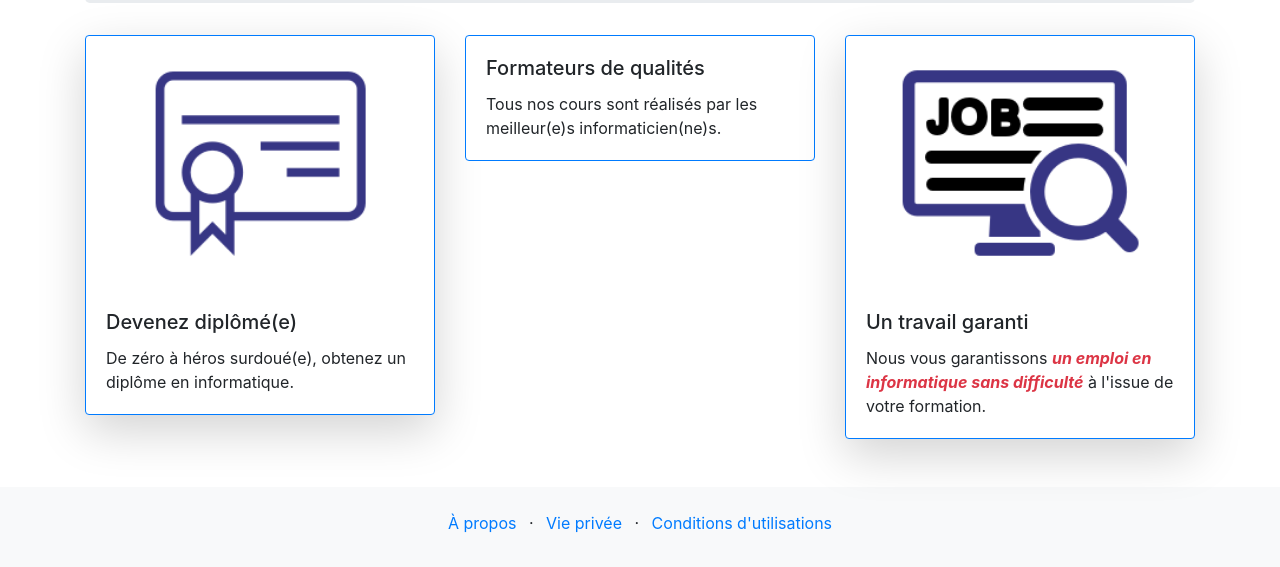
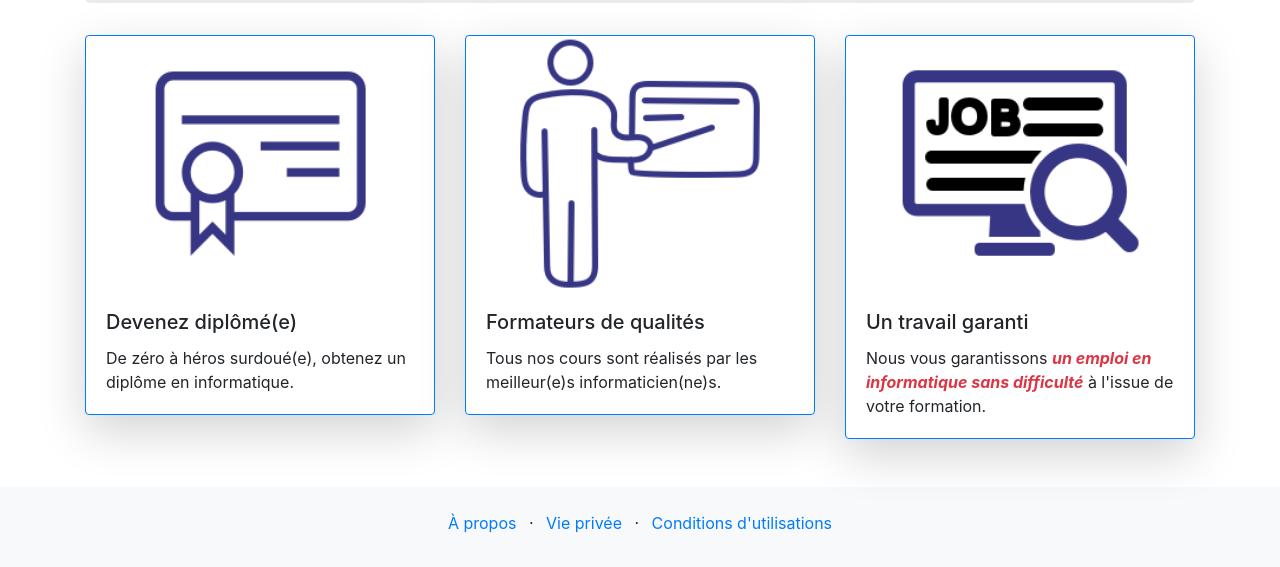
Before and after one commit to Sebbysebby/Sebbysebby, a plain HTML site: page index.html in a window 1280 px wide. Shown: the part 2320-2887 px from the top of the page. Drawn offline with nearby package versions, Linux system fonts and the light colour scheme.

Commit message:
Coma missing correction

```diff
--- a/index.html
+++ b/index.html
@@ -207,9 +207,9 @@
         </div>
       </div>
       <div class="col-12 col-lg-4">
-        <div class="card mb-4 mb-lg-0 border-primary shadow-lg>
+        <div class="card mb-4 mb-lg-0 border-primary shadow-lg">
           <img src="images/home/instruction.png" alt="instructor" class="card-img-top">
-            <div class="card-body">
+          <div class="card-body">
             <h5 class="card-title">Formateurs de qualités</h5>
             <p class="card-text">Tous nos cours sont réalisés par les meilleur(e)s informaticien(ne)s.</p>
           </div>
```
